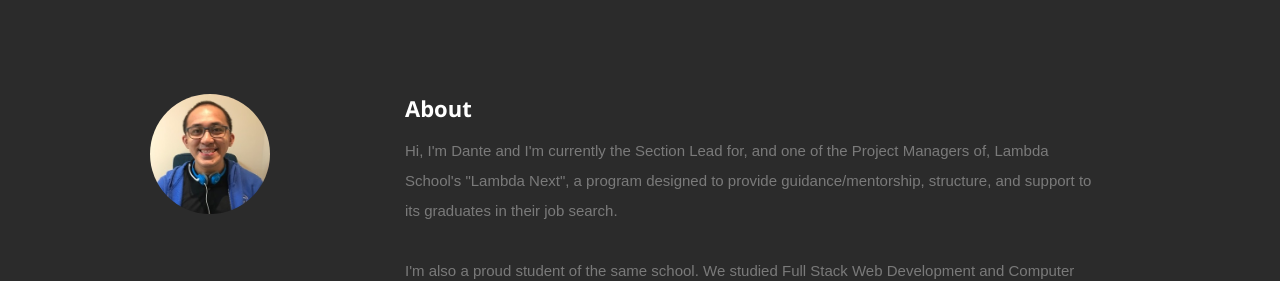
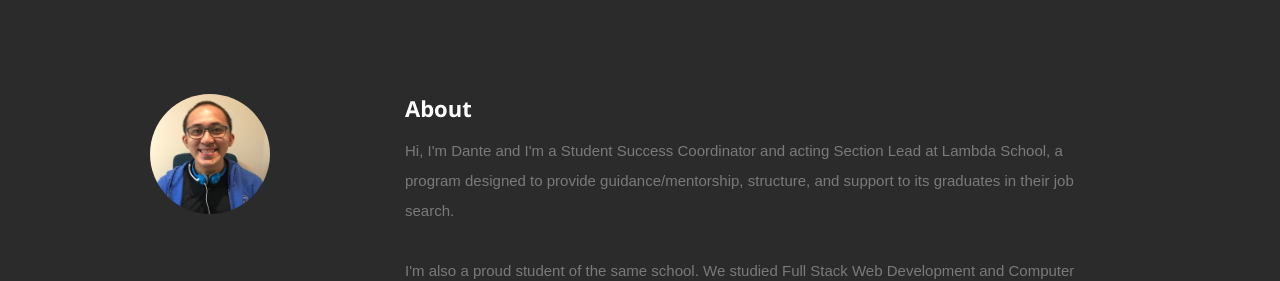
Before and after one commit to danteocualesjr/Portfolio-Site, a React (Create React App) app: page / in a window 1280 px wide. Shown: the part 802-1083 px from the top of the page. Built offline with nearby package versions, Linux system fonts and the light colour scheme.

Commit message:
Updated my description in about.js.

```diff
--- a/src/Components/About/about.js
+++ b/src/Components/About/about.js
@@ -10,7 +10,7 @@ class About extends Component {
                 </div>
                 <div className="nine columns main-col">
                     <h2>About</h2>
-                    <p>Hi, I'm Dante and I'm currently the Section Lead for, and one of the Project Managers of, Lambda School's "Lambda Next", a program designed to provide guidance/mentorship, structure, and support to its graduates in their job search.</p>
+                    <p>Hi, I'm Dante and I'm a Student Success Coordinator and acting Section Lead at Lambda School, a program designed to provide guidance/mentorship, structure, and support to its graduates in their job search.</p>
                     <p>I'm also a proud student of the same school. We studied Full Stack Web Development and Computer Science with special emphasis on JavaScript, React, Redux, MongoDB, Node.js, Express, Python, Django, SQLite, and C.</p>
                     <p>I'm also a published writer. In my spare time, I write short stories, opinion pieces, and articles on programming and Computer Science. My short fiction and opinion pieces have appeared in The Philippines Graphic and The Philippine Daily Inquirer, while my articles have been published in Hacker Noon and Medium.</p>
                     <p>Please feel free to contact me anytime!</p>
```
